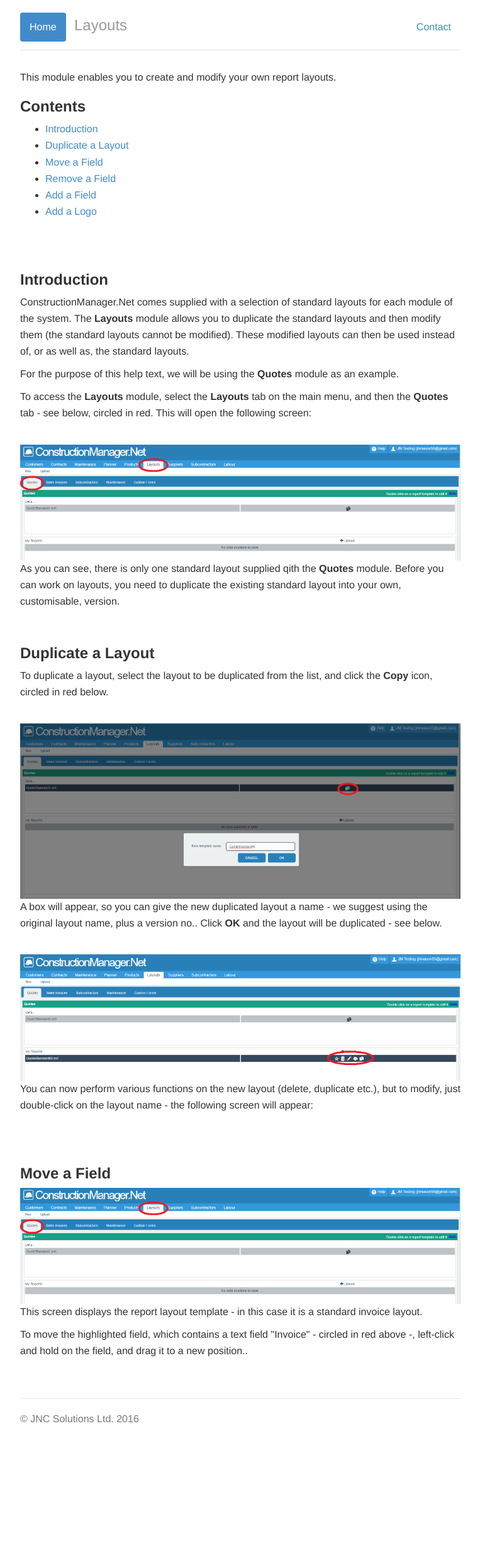
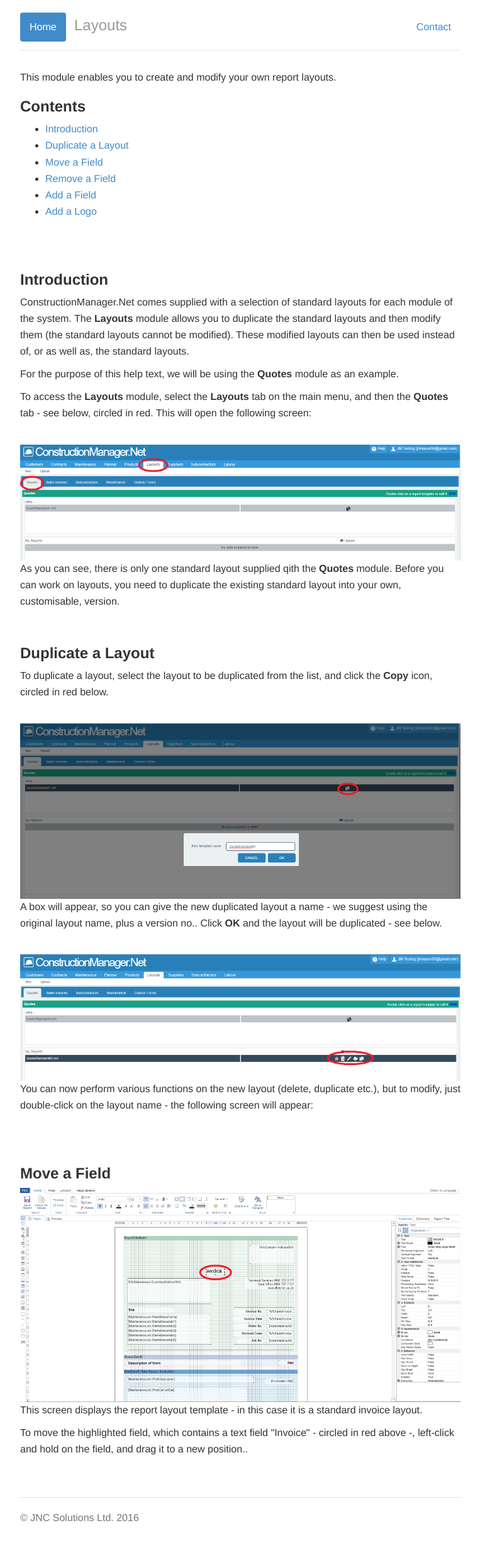
Before and after one commit to JNCSolutions/ConstructionManagerDocs, a Jekyll site: the page built from layouts.html, in a window 1280 px wide. Shown: the whole page at 63% size, without its empty margins (258-1021 px from the left). Built offline with Jekyll 4.4.1, drawn with Linux system fonts in a browser that asks for light colours; before the commit the page ends 2297 px from its top, so only the background shows below that.

Commit message:
Update layouts.html

```diff
--- a/layouts.html
+++ b/layouts.html
@@ -50,7 +50,7 @@
 
     <br> <br>
     <h3 id="move-a-field"><b>Move a Field</b></h3>
-    <img src="img/Layouts_Change_01.PNG" style="width: 100%;">
+    <img src="img/Layouts_Change_02.PNG" style="width: 100%;">
     <br>
     <p>This screen displays the report layout template - in this case it is a standard invoice layout.</p>
     <p>To move the highlighted field, which contains a text field "Invoice" - circled in red above -,
```
